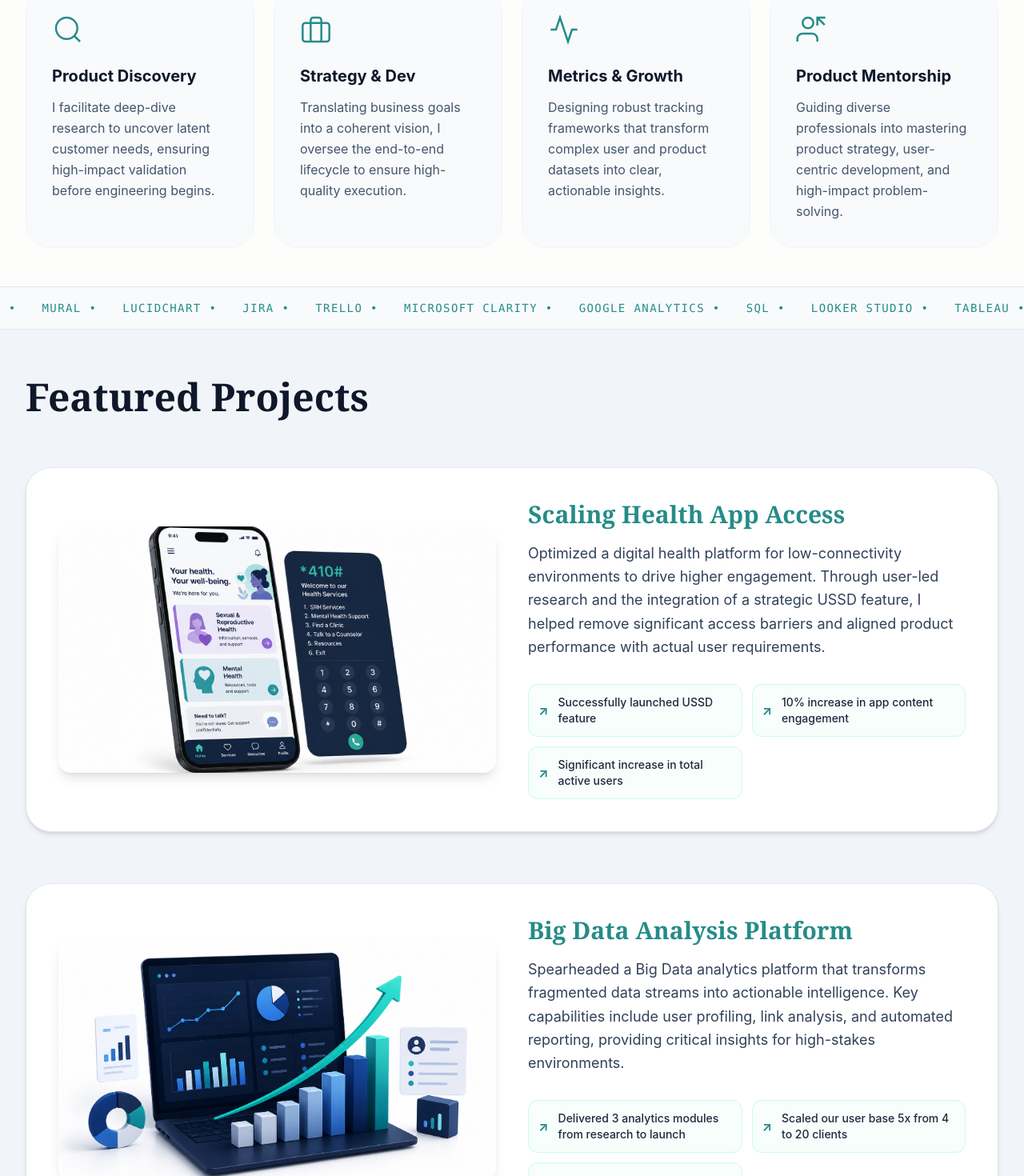
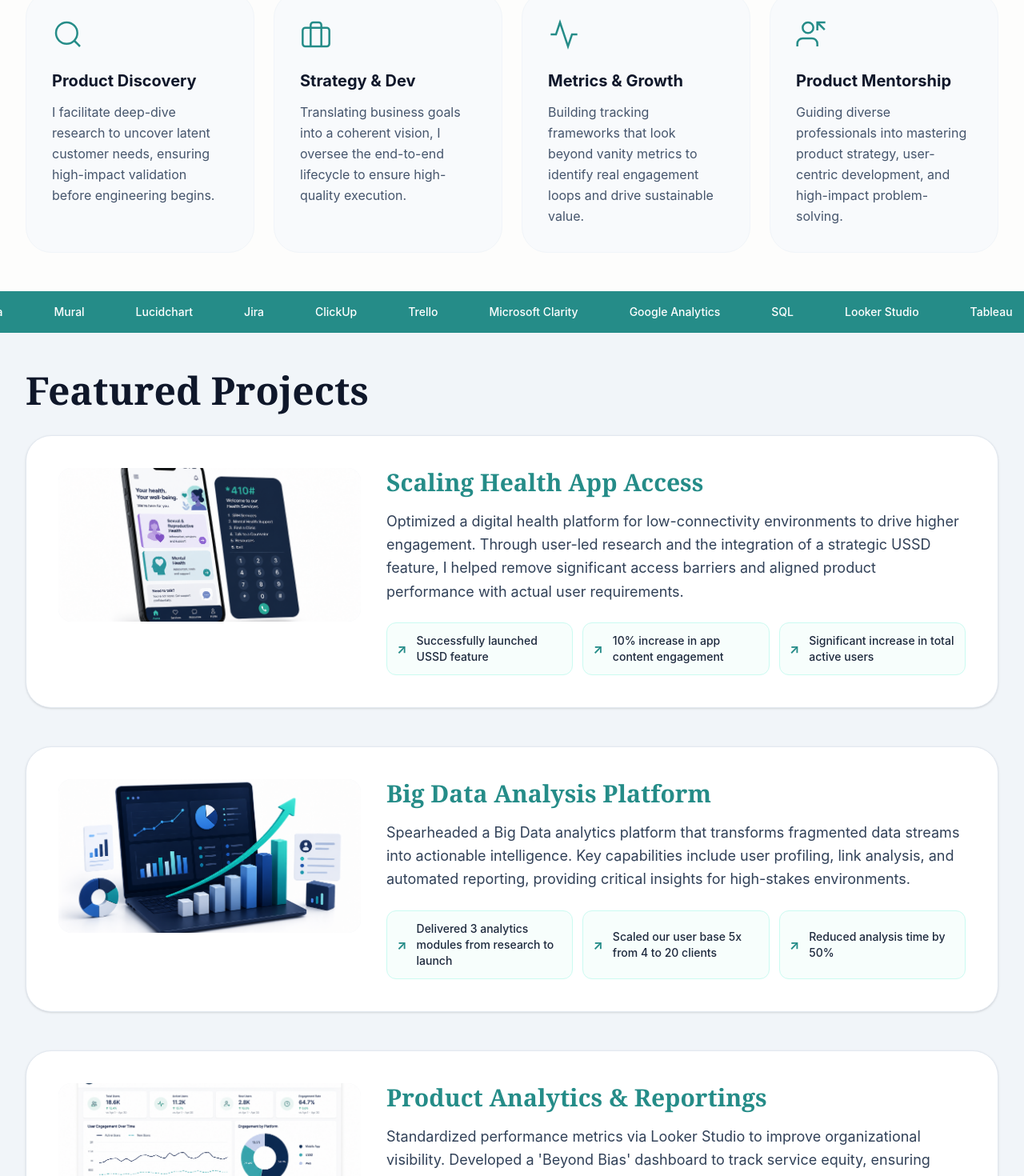
Before and after one commit to MaryMbuvi/Product-Portfolio-Website, a React (Vite) app: page / in a window 1280 px wide. Shown: the part 960-2430 px from the top of the page at 80% size. Built offline with nearby package versions, Linux system fonts and the light colour scheme.

Commit message:
first section padding

```diff
--- a/src/App.jsx
+++ b/src/App.jsx
@@ -42,8 +42,6 @@ export default function App() {
   const [currentIndex, setCurrentIndex] = useState(0);
 
   const touchStartX = useRef(0);
-  const tools = ['Typeform', 'Kobo', 'Figma', 'Mural', 'Lucidchart', 'Jira', 'Trello', 'Microsoft Clarity', 'Google Analytics', 'SQL', 'Looker Studio', 'Tableau', 'Mixpanel', 'Notion', 'AWS', 'Git'];
-
 
   const handleSubmit = async (e) => {
     e.preventDefault();
@@ -72,29 +70,14 @@ export default function App() {
   const services = [
     { Icon: DiscoveryIcon, title: "Product Discovery", desc: "I facilitate deep-dive research to uncover latent customer needs, ensuring high-impact validation before engineering begins." },
     { Icon: StrategyIcon, title: "Strategy & Dev", desc: "Translating business goals into a coherent vision, I oversee the end-to-end lifecycle to ensure high-quality execution." },
-    { Icon: MetricsIcon, title: "Metrics & Growth", desc: "Designing robust tracking frameworks that transform complex user and product datasets into clear, actionable insights." },
+    { Icon: MetricsIcon, title: "Metrics & Growth", desc: "Building tracking frameworks that look beyond vanity metrics to identify real engagement loops and drive sustainable value." },
     { Icon: MentorshipIcon, title: "Product Mentorship", desc: "Guiding diverse professionals into mastering product strategy, user-centric development, and high-impact problem-solving." }
   ];
 
   const workCaseStudies = [
-    {
-      title: "Scaling Health App Access",
-      image: HealthApp,
-      content: "Optimized a digital health platform for low-connectivity environments to drive higher engagement. Through user-led research and the integration of a strategic USSD feature, I helped remove significant access barriers and aligned product performance with actual user requirements.",
-      results: ["Successfully launched USSD feature", "10% increase in app content engagement", "Significant increase in total active users"]
-    },
-    {
-      title: "Big Data Analysis Platform",
-      image: BigData,
-      content: "Spearheaded a Big Data analytics platform that transforms fragmented data streams into actionable intelligence. Key capabilities include user profiling, link analysis, and automated reporting, providing critical insights for high-stakes environments.",
-      results: ["Delivered 3 analytics modules from research to launch", "Scaled our user base 5x from 4 to 20 clients", "Reduced analysis time by 50%"]
-    },
-    {
-      title: "Product Analytics & Reportings",
-      image: ProductAnalytics,
-      content: "Standardized performance metrics via Looker Studio to improve organizational visibility. Developed a 'Beyond Bias' dashboard to track service equity, ensuring transparency for donors and streamlining future implementation planning and program expansion.",
-      results: ["Standardized reporting frameworks across portfolios", "Enhanced donor and stakeholder transparency", "Reduced time spent on quality-of-service analysis"]
-    },
+    { title: "Scaling Health App Access", image: HealthApp, content: "Optimized a digital health platform for low-connectivity environments to drive higher engagement. Through user-led research and the integration of a strategic USSD feature, I helped remove significant access barriers and aligned product performance with actual user requirements.", results: ["Successfully launched USSD feature", "10% increase in app content engagement", "Significant increase in total active users"] },
+    { title: "Big Data Analysis Platform", image: BigData, content: "Spearheaded a Big Data analytics platform that transforms fragmented data streams into actionable intelligence. Key capabilities include user profiling, link analysis, and automated reporting, providing critical insights for high-stakes environments.", results: ["Delivered 3 analytics modules from research to launch", "Scaled our user base 5x from 4 to 20 clients", "Reduced analysis time by 50%"] },
+    { title: "Product Analytics & Reportings", image: ProductAnalytics, content: "Standardized performance metrics via Looker Studio to improve organizational visibility. Developed a 'Beyond Bias' dashboard to track service equity, ensuring transparency for donors and streamlining future implementation planning and program expansion.", results: ["Standardized reporting frameworks across portfolios", "Enhanced donor and stakeholder transparency", "Reduced time spent on quality-of-service analysis"] },
   ];
 
   const nextProject = () => setCurrentIndex((prev) => (prev + 1) % workCaseStudies.length);
@@ -107,7 +90,6 @@ export default function App() {
   const handleTouchEnd = (e) => {
     const touchEndX = e.changedTouches[0].clientX;
     const delta = touchEndX - touchStartX.current;
-
     if (Math.abs(delta) > 50) {
       if (delta > 0) prevProject();
       else nextProject();
@@ -116,8 +98,13 @@ export default function App() {
 
   return (
     <div className="min-h-screen bg-[#FDFDFC] text-[#0f172a] font-sans antialiased selection:bg-[#258c88] selection:text-white overflow-x-hidden">
-      <style>{`html { scroll-behavior: smooth; } @keyframes marquee { 0% { transform: translateX(0); } 100% { transform: translateX(-50%); } }
-        .animate-marquee { animation: marquee 15s linear infinite; }`}</style>
+      <style>{`
+        html { scroll-behavior: smooth; }
+        @keyframes marquee { 0% { transform: translateX(0); } 100% { transform: translateX(-50%); } }
+        .animate-marquee { animation: marquee 15s linear infinite; }
+        .hide-scrollbar::-webkit-scrollbar { display: none; }
+        .hide-scrollbar { -ms-overflow-style: none; scrollbar-width: none; }
+      `}</style>
 
       {/* Nav Section */}
       <nav className="fixed top-0 left-0 w-full z-50 bg-[#0f172a]/80 backdrop-blur-md border-b border-white/10">
@@ -133,11 +120,23 @@ export default function App() {
         </div>
       </nav>
 
-      <section id="about" className="pt-24 md:pt-50 pb-12 bg-[#0f172a] text-white">
+      {/* Fixed Small-Text Mobile Menu */}
+      {isMenuOpen && (
+        <div className="fixed inset-0 top-16 z-40 bg-[#0f172a] p-6 flex flex-col gap-4 md:hidden animate-in fade-in duration-300">
+            <a href="#about" onClick={() => setIsMenuOpen(false)} className="text-lg text-white font-medium border-b border-white/10 pb-3">About</a>
+            <a href="#toolkit" onClick={() => setIsMenuOpen(false)} className="text-lg text-white font-medium border-b border-white/10 pb-3">How I Help</a>
+            <a href="#work" onClick={() => setIsMenuOpen(false)} className="text-lg text-white font-medium border-b border-white/10 pb-3">Featured Projects</a>
+            <a href="#contact" onClick={() => setIsMenuOpen(false)} className="mt-auto px-6 py-3 bg-[#258c88] text-center text-white rounded-xl text-lg font-bold">Let's Connect</a>
+        </div>
+      )}
+
+      {/* About Section */}
+      <section id="about" className="pt-24 md:pt-32 pb-12 bg-[#0f172a] text-white">
         <div className="px-6 md:px-8 max-w-7xl mx-auto grid md:grid-cols-2 gap-10 md:gap-20 items-center min-h-[60vh]">
           <div className="space-y-6 md:space-y-10 order-2 md:order-1 pt-8 md:pt-0">
+            <div className="inline-block px-4 py-2 bg-white/10 rounded-full border border-white/20 text-teal-400 font-medium text-sm tracking-wide uppercase">Product Leader</div>
             <h1 className="text-3xl md:text-6xl lg:text-8xl font-serif font-bold leading-[0.9]">I turn product chaos into <span className="text-[#258c88]">measurable growth.</span></h1>
-            <p className="text-lg md:text-2xl text-slate-400 font-light">As a Data-driven Product Leader, I investigate metrics to uncover the "why" behind the numbers, building products that truly resonate with users.</p>
+            <p className="text-lg md:text-2xl text-slate-300 font-light">As a Data-driven Product Leader, I investigate metrics to uncover the "why" behind the numbers, building products that truly resonate with users.</p>
           </div>
           <div className="relative order-1 md:order-2 flex flex-col items-center mt-12 md:mt-0">
             <div className="relative group w-72 md:w-96">
@@ -156,8 +155,7 @@ export default function App() {
         </div>
       </section>
 
-
-      {/* How I Help*/}
+      {/* Services Section */}
       <section id="toolkit" className="py-12 px-4 md:px-8 max-w-7xl mx-auto">
         <header className="mb-8"><h3 className="text-2xl md:text-5xl font-serif font-bold text-slate-900">How I Help</h3></header>
         <div className="grid sm:grid-cols-2 lg:grid-cols-4 gap-6">
@@ -171,26 +169,34 @@ export default function App() {
         </div>
       </section>
 
-         {/* Tool Marquee */}
-      <div className="py-4 border-y border-slate-200 bg-slate-50 overflow-hidden">
-        <div className="flex animate-marquee gap-8 whitespace-nowrap">
-            {[...tools, ...tools].map((tool, i) => (
-                <span key={i} className="text-[#258c88] text-sm font-mono tracking-widest uppercase">{tool} •</span>
+      {/* Marquee Strip */}
+      <div className="overflow-hidden bg-[#258c88] py-4 whitespace-nowrap">
+        <div className="animate-marquee flex gap-16 text-white text-sm font-medium">
+            {["Kobo", "Typeform", "Figma", "Mural", "Lucidchart", "Jira", "ClickUp", "Trello", "Microsoft Clarity", "Google Analytics", "SQL", "Looker Studio", "Tableau", "Mixed Panel", "Confluence", "Notion", "AWS", "Git", "GitHub", "Doppler", "MongoDB"].map((t, i) => (
+                <span key={i} className="hover:text-slate-900 cursor-pointer">{t}</span>
+            ))}
+             {["Kobo", "Typeform", "Figma", "Mural", "Lucidchart", "Jira", "ClickUp", "Trello", "Microsoft Clarity", "Google Analytics", "SQL", "Looker Studio", "Tableau", "Mixed Panel", "Confluence", "Notion", "AWS", "Git", "GitHub", "Doppler", "MongoDB"].map((t, i) => (
+                <span key={i + 100} className="hover:text-slate-900 cursor-pointer">{t}</span>
             ))}
         </div>
       </div>
 
+      {/* Featured Projects Section */}
+      <section id="work" className="py-12 bg-slate-100">
+        <div className="px-4 md:px-8 max-w-7xl mx-auto">
+          <h3 className="text-3xl md:text-5xl font-serif font-bold mb-8">Featured Projects</h3>
 
-      {/* Featured Projects Section: Mobile Carousel / Desktop Stacked List */}
-      <section id="work" className="py-12 md:py-15 bg-slate-100">
-        <div className="px-4 md:px-8 max-w-7xl mx-auto">
-          <h3 className="text-3xl md:text-5xl font-serif font-bold mb-8 md:mb-16">Featured Projects</h3>
-
-          {/* MOBILE: Carousel */}
-            <div className="md:hidden hide-scrollbar flex flex-row overflow-x-auto gap-6 pb-6 snap-x snap-mandatory touch-pan-x">
+          {/* Mobile Swipeable Carousel */}
+          <div className="md:hidden">
+            <p className="text-slate-500 italic mb-6">Swipe to see more →</p>
+            <div
+                onTouchStart={handleTouchStart}
+                onTouchEnd={handleTouchEnd}
+                className="hide-scrollbar flex flex-row overflow-x-auto gap-6 pb-6 snap-x snap-mandatory touch-pan-y"
+            >
                 {workCaseStudies.map((work, idx) => (
                 <div key={idx} className="snap-center w-[85vw] flex-shrink-0 bg-white p-6 rounded-[2rem] border border-slate-200 shadow-lg">
-                <img src={work.image} alt={work.title} className="w-full aspect-video object-cover rounded-2xl shadow-lg mb-6" />
+                    <img src={work.image} alt={work.title} className="w-full h-40 object-cover rounded-2xl mb-6 shadow-inner" />
                     <h4 className="text-xl font-bold font-serif text-[#258c88] mb-2">{work.title}</h4>
                     <p className="text-sm text-slate-700 mb-4">{work.content}</p>
                     <div className="grid grid-cols-1 gap-2">
@@ -204,18 +210,19 @@ export default function App() {
                 </div>
                 ))}
             </div>
+          </div>
 
-          {/* DESKTOP: Vertical Stacked List */}
-          <div className="hidden md:block space-y-16">
+          {/* Desktop Top-Down List */}
+          <div className="hidden md:flex flex-col gap-12">
             {workCaseStudies.map((work, idx) => (
-              <div key={idx} className="bg-white p-10 rounded-[2rem] border border-slate-200 shadow-md flex gap-10 items-center">
-                <div className="w-1/2">
-                    <img src={work.image} alt={work.title} className="w-full aspect-video object-cover rounded-2xl shadow-lg" />
+              <div key={idx} className="bg-white p-10 rounded-[2rem] border border-slate-200 shadow-sm flex gap-8">
+                <div className="w-1/3 h-48 bg-slate-100 rounded-2xl flex-shrink-0">
+                    <img src={work.image} alt={work.title} className="w-full h-full object-cover rounded-2xl" />
                 </div>
-                <div className="w-1/2 space-y-4">
-                    <h4 className="text-3xl font-bold font-serif text-[#258c88]">{work.title}</h4>
-                    <p className="text-lg text-slate-700 leading-relaxed">{work.content}</p>
-                    <div className="grid sm:grid-cols-2 gap-3 pt-4">
+                <div className="w-2/3">
+                    <h4 className="text-3xl font-bold font-serif text-[#258c88] mb-4">{work.title}</h4>
+                    <p className="text-lg text-slate-700 leading-relaxed mb-6">{work.content}</p>
+                    <div className="grid grid-cols-3 gap-3">
                         {work.results.map((res, i) => (
                             <div key={i} className="flex items-center gap-3 p-3 bg-teal-50/50 border border-teal-100 rounded-xl">
                                 <span className="text-[#258c88] font-bold">↗</span>
@@ -230,6 +237,7 @@ export default function App() {
         </div>
       </section>
 
+      {/* Contact Section */}
      <section id="contact" className="py-16 md:py-24 px-4 bg-[#0f172a] text-white rounded-t-[2.5rem] md:rounded-t-[4rem]">
         <div className="max-w-4xl mx-auto">
           <div className="text-center mb-10">
@@ -270,6 +278,7 @@ export default function App() {
           © 2026 Miss Mbuvi. Built for outcomes.
         </footer>
       </section>
+
     </div>
   );
 }
```
Lines whose indentation alone changed are shown as unchanged.
